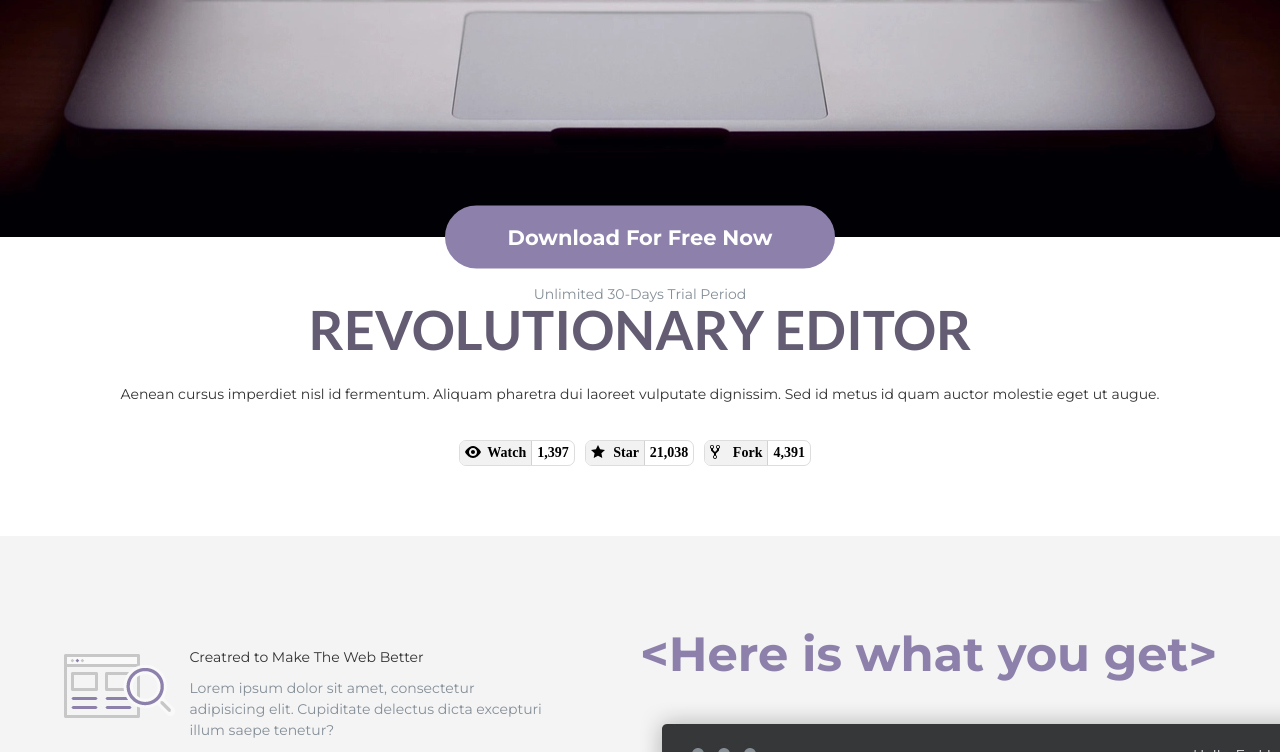
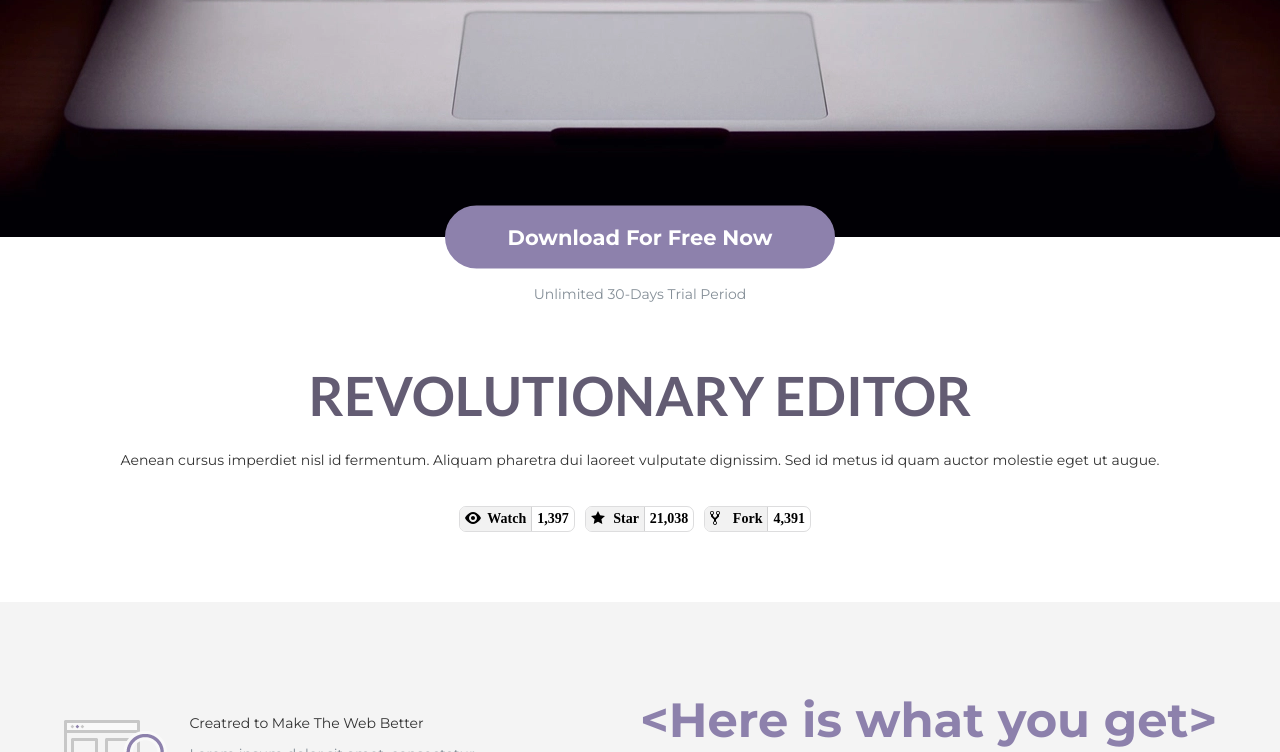
Before and after one commit to VladDubovoy/step-project-forkio, a website: page index.html in a window 1280 px wide. Shown: the part 563-1315 px from the top of the page. Drawn offline with Linux system fonts and the light colour scheme.

Commit message:
revolurionary pd

```diff
--- a/src/styles/_revolutionary-section.scss
+++ b/src/styles/_revolutionary-section.scss
@@ -1,27 +1,27 @@
 .revolutionary-section {
+  padding-top: 66px;
   display: flex;
   justify-content: space-between;
   flex-direction: column;
   align-items: center;
   & h1 {
     font-family: $lato;
-    // width: 80%;
     font-size: 26px;
     text-transform: uppercase;
     font-weight: bold;
     color: #635c73;
-    // margin: 0 auto;
+
     text-align: center;
     padding: 107px 0 27px 0;
   }
 
   &__text {
     font-family: $montserrat;
-    // width: 90%;
+
     color: #323232;
     font-size: 14px;
     line-height: 20px;
-    // margin: 0 auto;
+
     text-align: center;
     padding-bottom: 36px;
   }
@@ -30,7 +30,7 @@
     display: flex;
     flex-wrap: wrap;
     justify-content: center;
-    // width: 90%;
+    width: 90%;
     margin: 0 auto;
   }
 
@@ -70,7 +70,6 @@
       padding: 94px 0 27px 0;
     }
     &__text {
-      // width: 90%;
       font-size: 21px;
       line-height: 32px;
     }
@@ -83,7 +82,6 @@
       padding: 66px 0 27px 0;
     }
     &__text {
-      // width: 60%;
     }
   }
 }
```
Also changed, not shown: dist/css/style.min.css, 1 other file.
